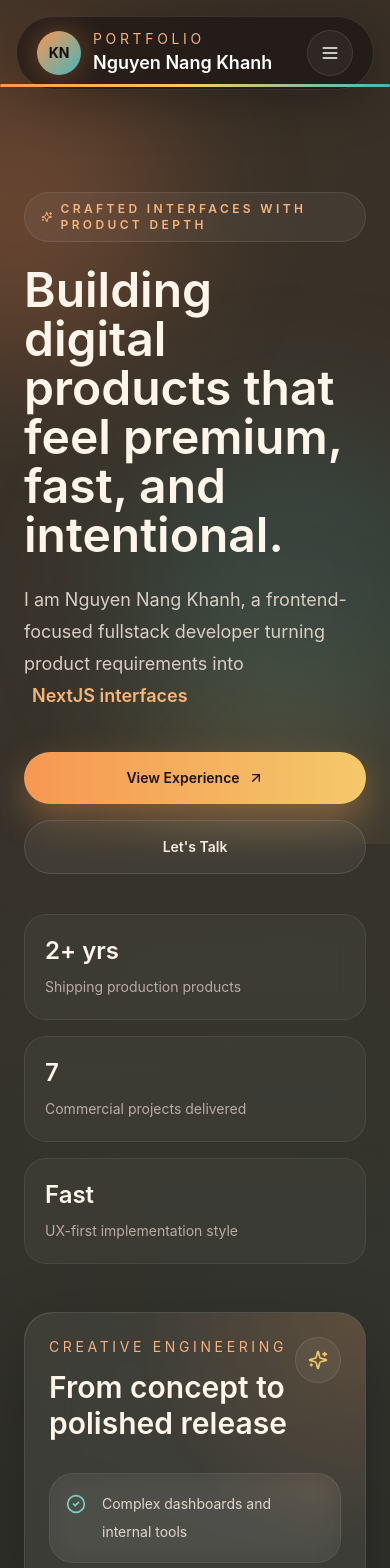
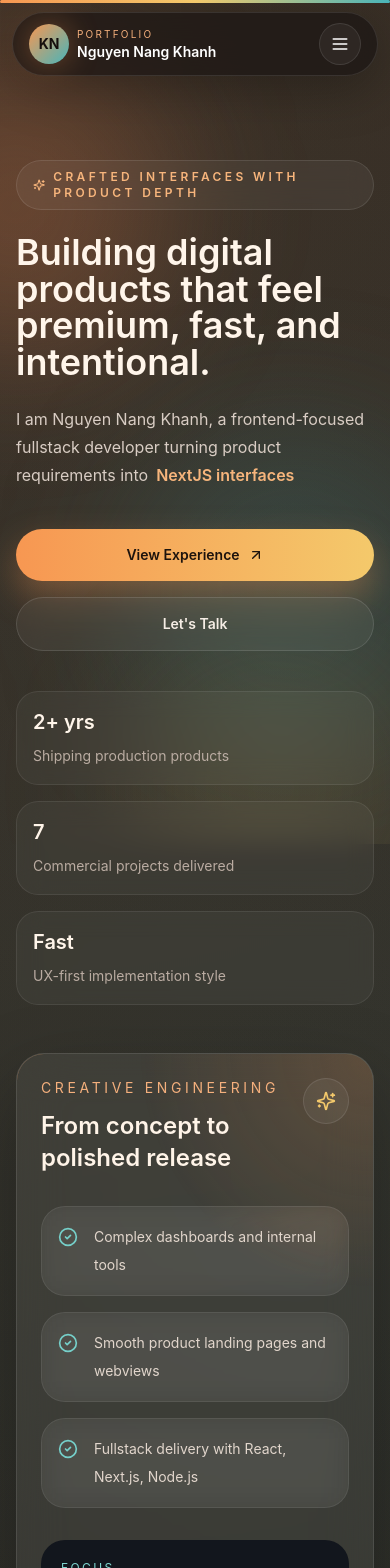
Before and after one commit to NangKhanh/portfolio, a Next.js app: page / in a window 390 px wide. Shown: the top 1568 px of the page. Built offline with nearby package versions, Linux system fonts and the light colour scheme.

Commit message:
update porfolio mobile v2.0

```diff
--- a/src/components/Header.jsx
+++ b/src/components/Header.jsx
@@ -1,6 +1,6 @@
 import { AnimatePresence, motion } from "framer-motion";
-import { Menu, MoonStar, Sparkles, SunMedium, X } from "lucide-react";
-import { useEffect, useState } from "react";
+import { Menu, Sparkles, X } from "lucide-react";
+import { useState } from "react";
 import { Link } from "react-scroll";
 import { ScrollProgress } from "./magicui/scroll-progress";
 
@@ -12,40 +12,25 @@ const navItems = [
 ];
 
 export default function Header() {
-  const [darkMode, setDarkMode] = useState(true);
   const [menuOpen, setMenuOpen] = useState(false);
-
-  useEffect(() => {
-    const storedDarkMode = localStorage.getItem("darkMode");
-    const prefersDark = storedDarkMode === null ? true : storedDarkMode === "true";
-    setDarkMode(prefersDark);
-    document.documentElement.classList.toggle("dark", prefersDark);
-  }, []);
-
-  const toggleDarkMode = () => {
-    const nextMode = !darkMode;
-    setDarkMode(nextMode);
-    localStorage.setItem("darkMode", String(nextMode));
-    document.documentElement.classList.toggle("dark", nextMode);
-  };
 
   return (
     <>
-      <header className="fixed inset-x-0 top-0 z-50 px-4 py-4 md:px-8">
-        <div className="mx-auto flex max-w-7xl items-center justify-between rounded-full border border-white/10 bg-[#1a1513]/70 px-5 py-3 shadow-[0_12px_50px_rgba(0,0,0,0.28)] backdrop-blur-xl">
+      <header className="fixed inset-x-0 top-0 z-50 px-3 py-3 md:px-8 md:py-4">
+        <div className="mx-auto flex max-w-7xl items-center justify-between rounded-full border border-white/10 bg-[#1a1513]/70 px-4 py-2.5 shadow-[0_12px_50px_rgba(0,0,0,0.28)] backdrop-blur-xl md:px-5 md:py-3">
           <Link
             to="hero"
             smooth
             duration={700}
             className="cursor-pointer"
           >
-            <div className="cursor-hover flex items-center gap-3">
-              <div className="flex h-11 w-11 items-center justify-center rounded-full bg-gradient-to-br from-[#f79752] to-[#49b5ba] text-sm font-bold text-[#140e0c] shadow-[0_0_30px_rgba(247,151,82,0.35)]">
+            <div className="cursor-hover flex items-center gap-2 md:gap-3">
+              <div className="flex h-10 w-10 shrink-0 items-center justify-center rounded-full bg-gradient-to-br from-[#f79752] to-[#49b5ba] text-sm font-bold text-[#140e0c] shadow-[0_0_30px_rgba(247,151,82,0.35)] md:h-11 md:w-11">
                 KN
               </div>
-              <div>
-                <p className="text-sm uppercase tracking-[0.26em] text-[#f5b07d]">Portfolio</p>
-                <h1 className="text-lg font-semibold text-white">Nguyen Nang Khanh</h1>
+              <div className="min-w-0">
+                <p className="text-[10px] uppercase tracking-[0.22em] text-[#f5b07d] md:text-sm md:tracking-[0.26em]">Portfolio</p>
+                <h1 className="truncate text-sm font-semibold text-white md:text-lg">Nguyen Nang Khanh</h1>
               </div>
             </div>
           </Link>
@@ -65,33 +50,21 @@ export default function Header() {
             ))}
           </nav>
 
-          <div className="flex items-center gap-3">
+          <div className="flex items-center gap-2 md:gap-3">
             <div className="hidden items-center gap-2 rounded-full border border-white/10 bg-white/5 px-3 py-2 text-xs text-[#d8cbc0] md:flex">
               <Sparkles className="h-4 w-4 text-[#f7b57c]" />
               Open to frontend and fullstack roles
             </div>
-            {/* <button
-              onClick={toggleDarkMode}
-              className="cursor-hover rounded-full border border-white/10 bg-white/5 p-3 text-[#f6eadf] transition hover:border-white/20 hover:bg-white/10"
-              aria-label="Toggle color mode"
-            >
-              <motion.div
-                animate={{ rotate: darkMode ? 0 : 180, scale: darkMode ? 1 : 0.9 }}
-                transition={{ duration: 0.35 }}
-              >
-                {darkMode ? <MoonStar className="h-5 w-5" /> : <SunMedium className="h-5 w-5 text-[#f7b57c]" />}
-              </motion.div>
-            </button> */}
             <button
               onClick={() => setMenuOpen((prev) => !prev)}
-              className="rounded-full border border-white/10 bg-white/5 p-3 text-white md:hidden"
+              className="rounded-full border border-white/10 bg-white/5 p-2.5 text-white md:hidden"
               aria-label="Toggle navigation"
             >
               {menuOpen ? <X className="h-5 w-5" /> : <Menu className="h-5 w-5" />}
             </button>
           </div>
         </div>
-        <ScrollProgress className="top-[84px] h-[3px] rounded-full bg-gradient-to-r from-[#f79752] via-[#f4c96b] to-[#49b5ba]" />
+        <ScrollProgress className="top-[0px] h-[3px] rounded-full bg-gradient-to-r from-[#f79752] via-[#f4c96b] to-[#49b5ba]" />
       </header>
 
       <AnimatePresence>
@@ -100,7 +73,7 @@ export default function Header() {
             initial={{ opacity: 0, y: -12 }}
             animate={{ opacity: 1, y: 0 }}
             exit={{ opacity: 0, y: -12 }}
-            className="fixed inset-x-4 top-24 z-40 rounded-[28px] border border-white/10 bg-[#171311]/95 p-5 shadow-[0_20px_80px_rgba(0,0,0,0.34)] backdrop-blur-xl md:hidden"
+            className="fixed inset-x-3 top-20 z-40 rounded-[28px] border border-white/10 bg-[#171311]/95 p-4 shadow-[0_20px_80px_rgba(0,0,0,0.34)] backdrop-blur-xl md:hidden"
           >
             <div className="flex flex-col gap-2">
               {navItems.map((item) => (
@@ -108,7 +81,7 @@ export default function Header() {
                   key={item.id}
                   to={item.id}
                   smooth
-                  duration={700}
+                  duration={0}
                   offset={-70}
                   onClick={() => setMenuOpen(false)}
                   className="rounded-2xl border border-white/[0.08] bg-white/[0.03] px-4 py-3 text-base font-medium text-[#f4ebe2]"
--- a/src/components/Layout.jsx
+++ b/src/components/Layout.jsx
@@ -19,7 +19,7 @@ export default function Layout({ children }) {
         <div className="grid-overlay absolute inset-0 opacity-25" />
       </div>
       <Header />
-      <main className="relative z-10 pt-24">{children}</main>
+      <main className="relative z-10 pt-20 md:pt-24">{children}</main>
       <Footer />
     </div>
   );
--- a/src/components/Sections/Hero.jsx
+++ b/src/components/Sections/Hero.jsx
@@ -2,7 +2,6 @@ import { motion } from "framer-motion";
 import { ArrowDown, ArrowUpRight, CheckCircle2, Sparkles } from "lucide-react";
 import { NextSeo } from "next-seo";
 import { Link } from "react-scroll";
-import { MorphingText } from "../magicui/morphing-text";
 import TypewriterText from "../TypewriterText";
 
 const metrics = [
@@ -30,7 +29,7 @@ export default function Hero() {
     <>
       <NextSeo title="Portfolio | Nguyen Nang Khanh" description="Frontend-focused fullstack developer building polished product experiences." />
       <section id="hero" className="section-shell min-h-screen">
-        <div className="section-container flex min-h-[calc(100vh-6rem)] items-center">
+        <div className="section-container flex min-h-[calc(100vh-5rem)] items-center md:min-h-[calc(100vh-6rem)]">
           <div className="grid w-full gap-12 lg:grid-cols-[1.15fr_0.85fr] lg:items-center">
             <motion.div
               initial={{ opacity: 0, y: 30 }}
@@ -38,17 +37,16 @@ export default function Hero() {
               transition={{ duration: 0.8, ease: "easeOut" }}
               className="relative"
             >
-              <div className="eyebrow mb-6">
+              <div className="eyebrow mb-6 w-fit max-w-full">
                 <Sparkles className="h-4 w-4" />
                 Crafted interfaces with product depth
               </div>
-              <h1 className="max-w-4xl text-5xl font-semibold leading-[1.02] text-[#fff5ea] md:text-7xl">
+              <h1 className="max-w-4xl text-4xl font-semibold leading-[1.02] text-[#fff5ea] sm:text-5xl md:text-7xl">
                 Building digital products that feel premium, fast, and intentional.
               </h1>
-              <div className="mt-6 max-w-3xl text-lg leading-8 text-[#d9cdc4] md:text-xl">
+              <div className="mt-6 max-w-3xl text-base leading-7 text-[#d9cdc4] sm:text-lg sm:leading-8 md:text-xl">
                 I am Nguyen Nang Khanh, a frontend-focused fullstack developer turning product requirements into
-                <span className="ml-2 inline-flex min-w-[50px] font-semibold text-[#f7b57c]">
-                  {/* <MorphingText texts={texts} /> */}
+                <span className="ml-2 inline-flex min-h-[1.75rem] min-w-0 break-words font-semibold text-[#f7b57c] sm:min-h-[2rem]">
                   <TypewriterText text={texts} delay={70} infinite />
                 </span>
               </div>
@@ -59,7 +57,7 @@ export default function Hero() {
                   smooth
                   duration={700}
                   offset={-80}
-                  className="cursor-hover inline-flex cursor-pointer items-center justify-center gap-2 rounded-full bg-gradient-to-r from-[#f79752] to-[#f4c96b] px-7 py-4 text-sm font-semibold text-[#1d130d] shadow-[0_15px_35px_rgba(247,151,82,0.35)] transition hover:scale-[1.02]"
+                  className="cursor-hover inline-flex w-full cursor-pointer items-center justify-center gap-2 rounded-full bg-gradient-to-r from-[#f79752] to-[#f4c96b] px-6 py-4 text-sm font-semibold text-[#1d130d] shadow-[0_15px_35px_rgba(247,151,82,0.35)] transition hover:scale-[1.02] sm:w-auto sm:px-7"
                 >
                   View Experience
                   <ArrowUpRight className="h-4 w-4" />
@@ -69,7 +67,7 @@ export default function Hero() {
                   smooth
                   duration={700}
                   offset={-80}
-                  className="cursor-hover inline-flex cursor-pointer items-center justify-center gap-2 rounded-full border border-white/[0.12] bg-white/5 px-7 py-4 text-sm font-semibold text-[#f5ede5] backdrop-blur-md transition hover:bg-white/10"
+                  className="cursor-hover inline-flex w-full cursor-pointer items-center justify-center gap-2 rounded-full border border-white/[0.12] bg-white/5 px-6 py-4 text-sm font-semibold text-[#f5ede5] backdrop-blur-md transition hover:bg-white/10 sm:w-auto sm:px-7"
                 >
                   Let&apos;s Talk
                 </Link>
@@ -82,9 +80,9 @@ export default function Hero() {
                     initial={{ opacity: 0, y: 18 }}
                     animate={{ opacity: 1, y: 0 }}
                     transition={{ duration: 0.5, delay: 0.15 * index }}
-                    className="panel-soft rounded-[22px] p-5"
+                    className="panel-soft rounded-[22px] p-4 sm:p-5"
                   >
-                    <div className="text-2xl font-semibold text-[#fff5ea]">{metric.value}</div>
+                    <div className="text-xl font-semibold text-[#fff5ea] sm:text-2xl">{metric.value}</div>
                     <p className="mt-2 text-sm leading-6 text-[#baaca2]">{metric.label}</p>
                   </motion.div>
                 ))}
@@ -108,7 +106,7 @@ export default function Hero() {
                 <div className="relative flex items-start justify-between">
                   <div>
                     <p className="text-sm uppercase tracking-[0.26em] text-[#f5b07d]">Creative Engineering</p>
-                    <h2 className="mt-3 text-3xl font-semibold text-[#fff4e8]">From concept to polished release</h2>
+                    <h2 className="mt-3 text-2xl font-semibold text-[#fff4e8] sm:text-3xl">From concept to polished release</h2>
                   </div>
                   <div className="rounded-full border border-white/10 bg-white/5 p-3 text-[#f4c96b]">
                     <Sparkles className="h-5 w-5" />
@@ -133,11 +131,11 @@ export default function Hero() {
                 <div className="mt-8 grid gap-4 sm:grid-cols-2">
                   <div className="rounded-[24px] bg-[#12161d] p-5">
                     <p className="text-xs uppercase tracking-[0.2em] text-[#7fd6d0]">Focus</p>
-                    <p className="mt-3 text-xl font-semibold text-white">Design-aware frontend systems</p>
+                    <p className="mt-3 text-lg font-semibold text-white sm:text-xl">Design-aware frontend systems</p>
                   </div>
                   <div className="rounded-[24px] bg-[#241814] p-5">
                     <p className="text-xs uppercase tracking-[0.2em] text-[#f4c96b]">Approach</p>
-                    <p className="mt-3 text-xl font-semibold text-white">Clean code with motion that serves the product</p>
+                    <p className="mt-3 text-lg font-semibold text-white sm:text-xl">Clean code with motion that serves the product</p>
                   </div>
                 </div>
               </div>
--- a/src/components/TypewriterText.jsx
+++ b/src/components/TypewriterText.jsx
@@ -51,7 +51,7 @@ const TypewriterText = ({ text, delay = 150, infinite = false }) => {
   }, []);
 
   return (
-    <span>
+    <span className="inline break-words">
       {displayText}
       <span className={`inline-block w-[0.6ch] ${showCursor ? "opacity-100" : "opacity-0"}`}>
         |
--- a/src/components/magicui/terminal.tsx
+++ b/src/components/magicui/terminal.tsx
@@ -111,8 +111,8 @@ export const Terminal = ({ children, className }: TerminalProps) => {
           <div className="h-2 w-2 rounded-full bg-green-500"></div>
         </div>
       </div>
-      <pre className="p-4">
-        <code className="grid gap-y-1 overflow-auto">{children}</code>
+      <pre className="overflow-x-auto p-4">
+        <code className="grid gap-y-1 whitespace-pre-wrap break-words">{children}</code>
       </pre>
     </div>
   );
--- a/src/styles/globals.css
+++ b/src/styles/globals.css
@@ -63,7 +63,7 @@
   }
 
   .section-container {
-    @apply relative mx-auto max-w-7xl px-6 py-24 md:px-10 md:py-28;
+    @apply relative mx-auto max-w-7xl px-4 py-20 sm:px-6 md:px-10 md:py-28;
   }
 
   .eyebrow {
@@ -79,11 +79,11 @@
   }
 
   .section-title {
-    @apply text-4xl font-semibold leading-tight text-[#fff5ea] md:text-5xl;
+    @apply text-3xl font-semibold leading-tight text-[#fff5ea] sm:text-4xl md:text-5xl;
   }
 
   .section-copy {
-    @apply text-base leading-8 text-[#d5c8bf] md:text-lg;
+    @apply text-[15px] leading-7 text-[#d5c8bf] md:text-lg md:leading-8;
   }
 
   .grid-overlay {
```
Also changed, not shown: src/components/Sections/About.jsx (+8 -8 lines), src/components/Sections/Contact.jsx (+7 -7 lines), src/components/Sections/Projects.jsx (+8 -8 lines), src/components/Sections/Skills.jsx (+22 -15 lines).
